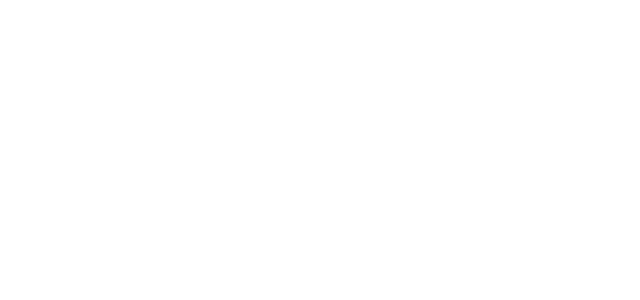
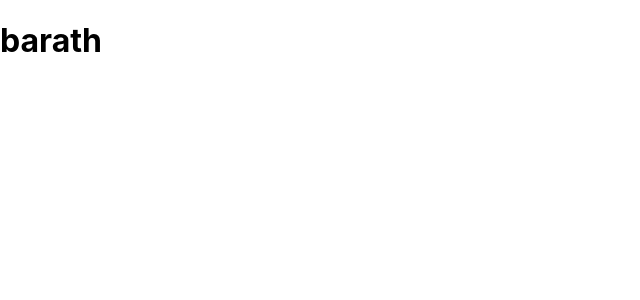
Before and after one commit to Meteoldrago/mahashipping-web-app, a React (Create React App) app: page /aboutUs in a window 1280 px wide. Before the commit this address had no page. Shown: the top 300 px of the page, without its empty margins (0-640 px from the left). Built offline with nearby package versions, Linux system fonts and the light colour scheme.

Commit message:
code cleanup

```diff
--- a/src/WireFrame/WireFrame.tsx
+++ b/src/WireFrame/WireFrame.tsx
@@ -8,7 +8,7 @@
         <Router basename="/">
             <Routes>
                 <Route path="/" element={<HomePage />} />
-                <Route path={`/login`} element={<AboutUs />} />
+                <Route path={`/aboutUs`} element={<AboutUs />} />
             </Routes>
         </Router>
     );
```
Also changed, not shown: src/index.tsx (+4 -5 lines).
